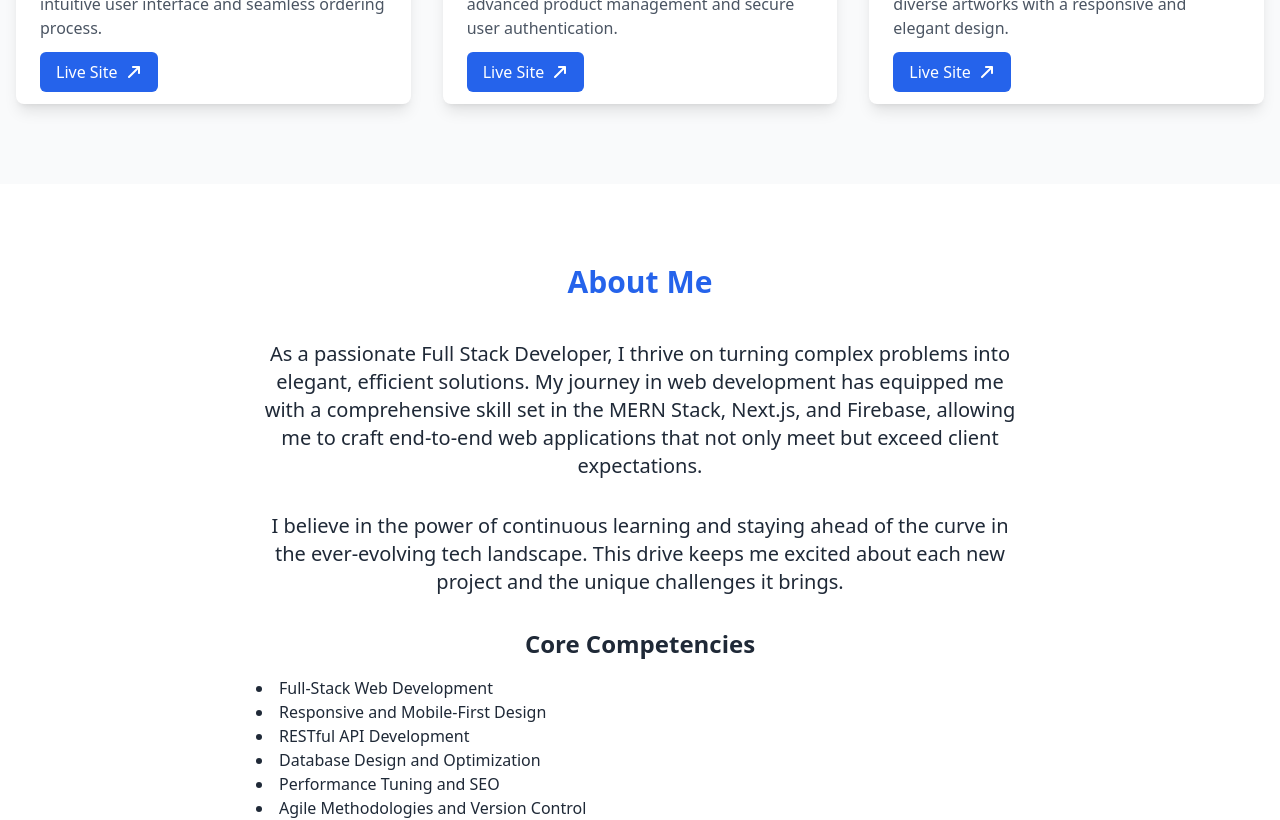
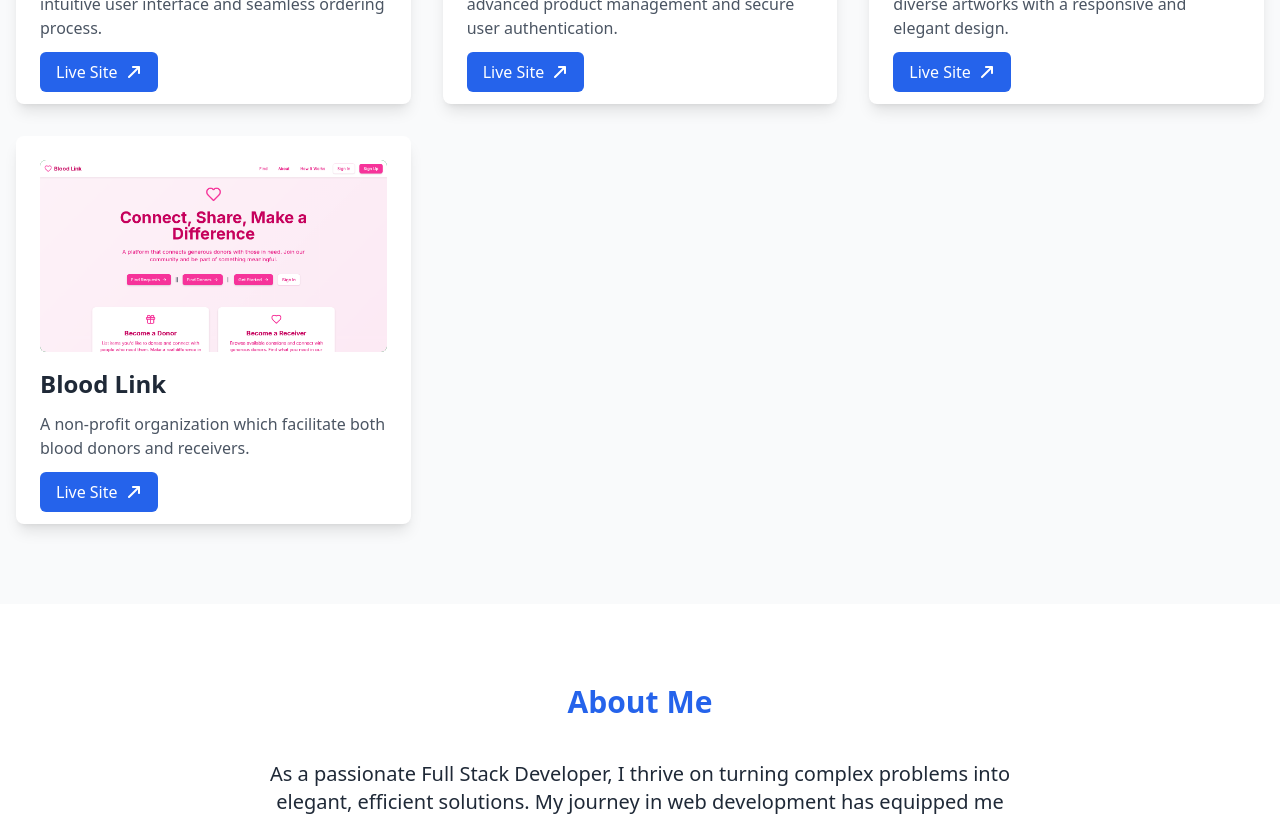
Before and after one commit to Sany45/Portfolio-Next-Js, a Next.js app: page / in a window 1280 px wide. Shown: the part 1940-2760 px from the top of the page. Built offline with nearby package versions, Linux system fonts and the light colour scheme.

Commit message:
a new project added

```diff
--- a/app/page.tsx
+++ b/app/page.tsx
@@ -19,6 +19,7 @@ import { ProjectCard } from "@/components/ProjectCard"
 import restaurant_shot from '@/public/restaurant_shot.jpg'
 import naya_canvas_shot from '@/public/naya_canvas_shot.jpg'
 import sleek_lifestyle_shot from '@/public/sleek_lifestyle_shot.jpg'
+import blood_link_shot from '@/public/blood_linkk_shot.jpg'
 import reactangle_image from '@/public/rectangle.png'
 
 export default function Home() {
@@ -242,6 +243,13 @@ export default function Home() {
                   image={naya_canvas_shot}
                   hoverDuration="6s"
                 />
+                <ProjectCard
+                  title="Blood Link"
+                  description="A non-profit organization which facilitate both blood donors and receivers."
+                  link="https://blood-linkk.vercel.app/"
+                  image={blood_link_shot}
+                  hoverDuration="3s"
+                />
               </div>
             </div>
           </section>
```
Also changed, not shown: public/blood_linkk_shot.jpg (added).
